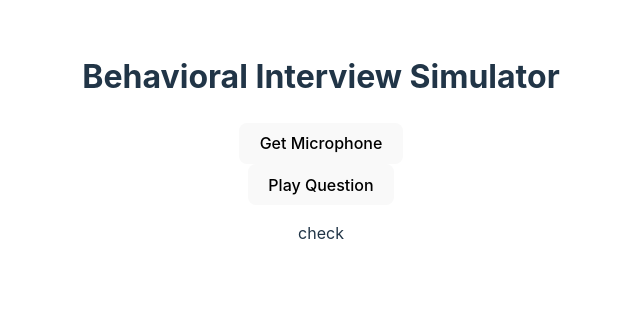
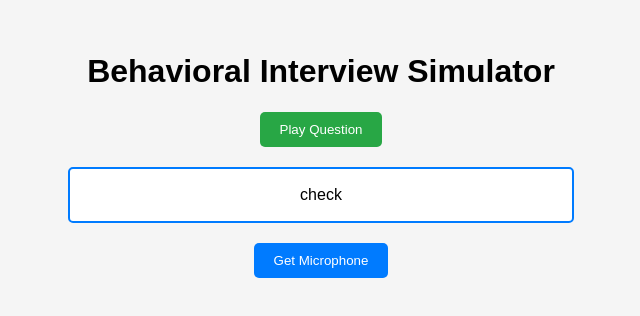
Before and after one commit to agdhruv14/Behavioral, a React (Vite) app in the folder react-recorder/: page / in a window 1280 px wide. Shown: the top 316 px of the page, without its empty margins (319-959 px from the left). Built offline with nearby package versions, Linux system fonts and the light colour scheme.

Commit message:
improved UI

```diff
--- a/react-recorder/src/AudioRecorder.jsx
+++ b/react-recorder/src/AudioRecorder.jsx
@@ -95,7 +95,19 @@ const AudioRecorder = () => {
     return (
         <div>
             <main>
-                <div className="audio-controls">
+
+
+                <div className="audio-player">
+                    <button onClick={()=>setValue(value+1)} >
+                        Play Question
+                    </button>
+                    <div class = "textbox">
+                        <p> {data.question} </p>
+                    </div>
+
+                </div>
+            </main>
+            <div className="audio-controls">
                     {!permission ? (
                         <button onClick={getMicrophonePermission} type="button">
                             Get Microphone
@@ -112,14 +124,6 @@ const AudioRecorder = () => {
                         </button>
                     ) : null}
                 </div>
-
-                <div className="audio-player">
-                    <button onClick={()=>setValue(value+1)} >
-                        Play Question
-                    </button>
-                    <p> {data.question} </p>
-                </div>
-            </main>
         </div>
     );
 };
--- a/react-recorder/src/index.css
+++ b/react-recorder/src/index.css
@@ -1,56 +1,64 @@
-:root {
-  font-family: Inter, system-ui, Avenir, Helvetica, Arial, sans-serif;
-  line-height: 1.5;
-  font-weight: 400;
-
-  color-scheme: light dark;
-  color: #808080;
-  background-color: #242424;
-
-  font-synthesis: none;
-  text-rendering: optimizeLegibility;
-  -webkit-font-smoothing: antialiased;
-  -moz-osx-font-smoothing: grayscale;
+body {
+  font-family: Arial, sans-serif;
+  margin: 0;
+  padding: 0;
+  background-color: #f5f5f5;
 }
 
-
-body {
-  margin: 0;
+.container {
   display: flex;
-  place-items: start;
-  min-width: 320px;
-  min-height: 100vh;
-
+  justify-content: center;
+  align-items: center;
+  height: 100vh;
 }
 
-button {
-  border-radius: 8px;
-  border: 1px solid transparent;
-  padding: 0.6em 1.2em;
-  font-size: 1em;
-  font-weight: 500;
-  font-family: inherit;
-  background-color: #1a1a1a;
-  cursor: pointer;
-  transition: border-color 0.25s;
-}
-button:hover {
-  border-color: #6e64ff;
-}
-button:focus,
-button:focus-visible {
-  outline: 4px auto -webkit-focus-ring-color;
+main {
+  text-align: center;
 }
 
-@media (prefers-color-scheme: light) {
-  :root {
-    color: #213547;
-    background-color: #ffffff;
-  }
-  a:hover {
-    color: #747bff;
-  }
-  button {
-    background-color: #f9f9f9;
-  }
+.audio-controls {
+  margin-bottom: 20px;
 }
+
+.audio-controls button {
+  padding: 10px 20px;
+  margin: 0 10px;
+  background-color: #007bff;
+  color: #fff;
+  border: none;
+  border-radius: 5px;
+  cursor: pointer;
+  transition: background-color 0.3s ease;
+}
+
+.audio-controls button:hover {
+  background-color: #0056b3;
+}
+
+.audio-player button {
+  padding: 10px 20px;
+  background-color: #28a745;
+  color: #fff;
+  border: none;
+  border-radius: 5px;
+  cursor: pointer;
+  transition: background-color 0.3s ease;
+}
+
+.audio-player button:hover {
+  background-color: #218838;
+}
+
+p#questionText {
+  font-size: 18px;
+  margin-top: 20px;
+}
+
+.textbox {
+  background-color: #fff;
+  border: 2px solid #007bff;
+  border-radius: 5px;
+  padding: 1px;
+  max-width: 500px;
+  margin: 20px auto;
+}
```
